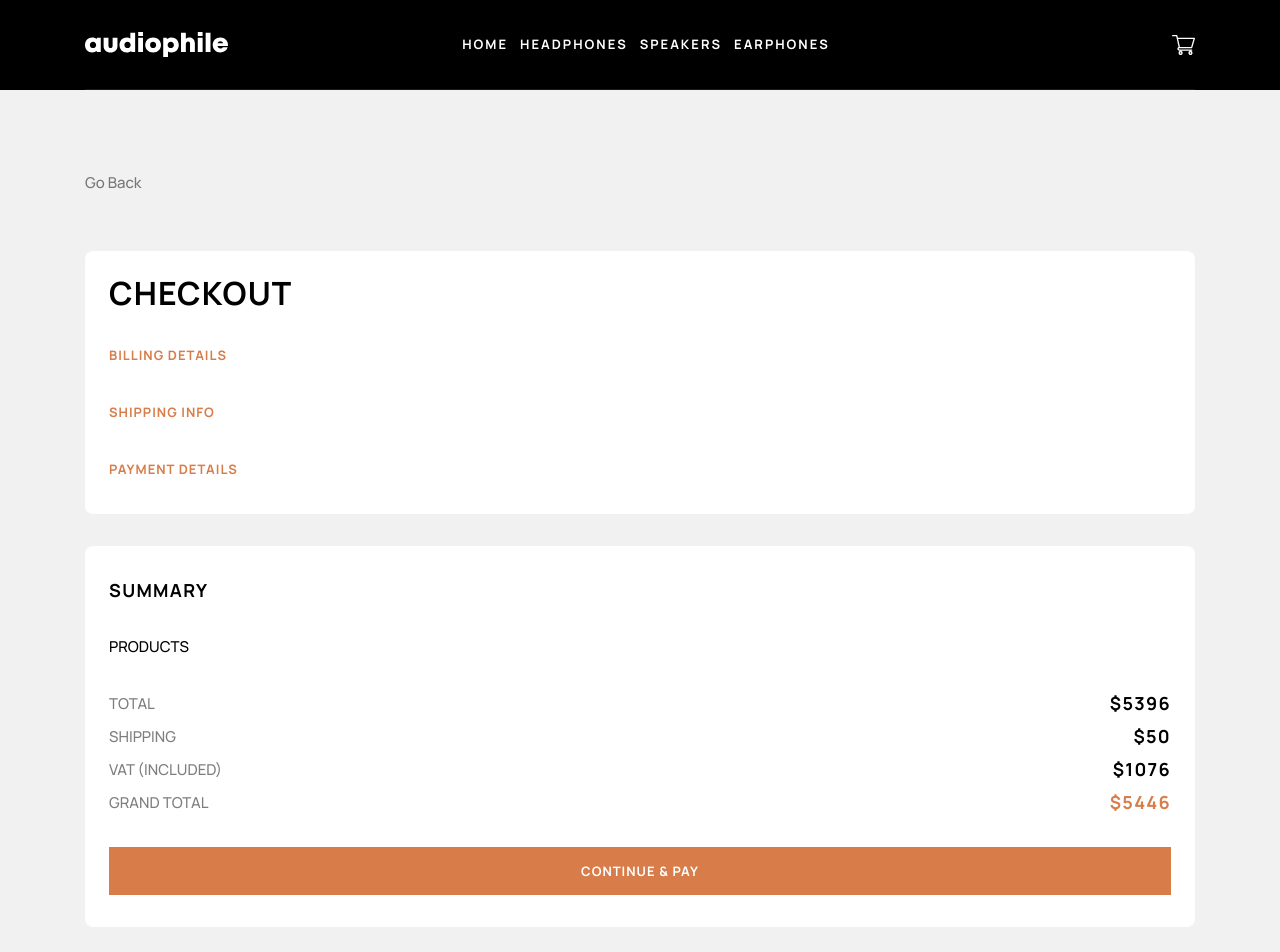
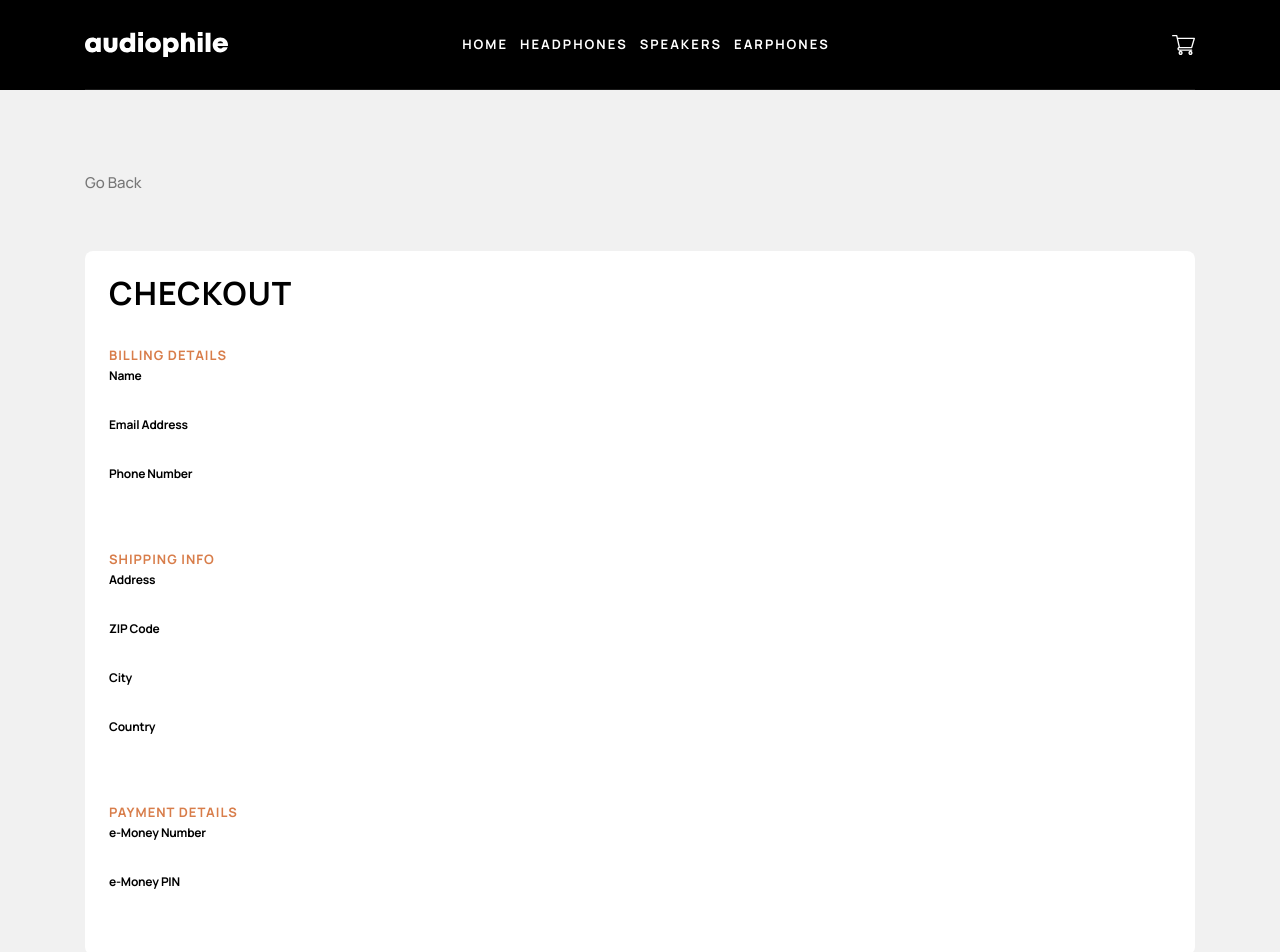
Before and after one commit to scottmotion/audiophile-ecommerce, a React (Vite) app: page /audiophile-ecommerce/checkout in a window 1280 px wide. Shown: the top 952 px of the page. Built offline with nearby package versions, Linux system fonts and the light colour scheme.

Commit message:
checkout form

```diff
--- a/src/pages/Checkout.tsx
+++ b/src/pages/Checkout.tsx
@@ -14,14 +14,53 @@ export default function Checkout() {
       <main className="flex w-full flex-col items-center gap-[2rem] bg-light-grey px-6 pb-24 md:px-10 md:pb-[7.25rem] lg:pb-[8.75rem]">
         <section className="flex w-full max-w-content flex-col gap-8 rounded-lg bg-white px-6 pb-8 pt-6">
           <h1 className="heading-5 md:heading-4">Checkout</h1>
-          <div>
+
+          <div className="flex flex-col">
             <h2 className="text-subtitle">Billing Details</h2>
+            <div className="flex flex-col gap-2">
+              <label htmlFor="name">Name</label>
+              <input type="text" id="name"></input>
+            </div>
+            <div className="flex flex-col gap-2">
+              <label htmlFor="email">Email Address</label>
+              <input type="email" id="email"></input>
+            </div>
+            <div className="flex flex-col gap-2">
+              <label htmlFor="tel">Phone Number</label>
+              <input type="tel" id="tel"></input>
+            </div>
           </div>
-          <div>
+
+          <div className="flex flex-col">
             <h2 className="text-subtitle">Shipping Info</h2>
+            <div className="flex flex-col gap-2">
+              <label htmlFor="address">Address</label>
+              <input type="text" id="address"></input>
+            </div>
+            <div className="flex flex-col gap-2">
+              <label htmlFor="zipcode">ZIP Code</label>
+              <input type="text" id="zipcode"></input>
+            </div>
+            <div className="flex flex-col gap-2">
+              <label htmlFor="city">City</label>
+              <input type="text" id="city"></input>
+            </div>
+            <div className="flex flex-col gap-2">
+              <label htmlFor="country">Country</label>
+              <input type="text" id="country"></input>
+            </div>
           </div>
-          <div>
+
+          <div className="flex flex-col">
             <h2 className="text-subtitle">Payment Details</h2>
+            <div className="flex flex-col gap-2">
+              <label htmlFor="eMoneyNum">e-Money Number</label>
+              <input type="text" id="eMoneyNum"></input>
+            </div>
+            <div className="flex flex-col gap-2">
+              <label htmlFor="eMoneyPin">e-Money PIN</label>
+              <input type="text" id="eMoneyPin"></input>
+            </div>
           </div>
         </section>
         <section className="flex w-full max-w-content flex-col gap-8 rounded-lg bg-white px-6 py-8 uppercase">
--- a/tailwind.config.js
+++ b/tailwind.config.js
@@ -46,6 +46,12 @@ export default {
           letterSpacing: "0px",
         },
         "p": { opacity: "0.5", whiteSpace: "pre-line" },
+        "label": {
+          fontSize: "12px",
+          fontWeight: "700",
+          lineHeight: "16px",
+          letterSpacing: "-.21px",
+        },
       });
     }),
     plugin(function ({ addComponents, theme }) {
```
